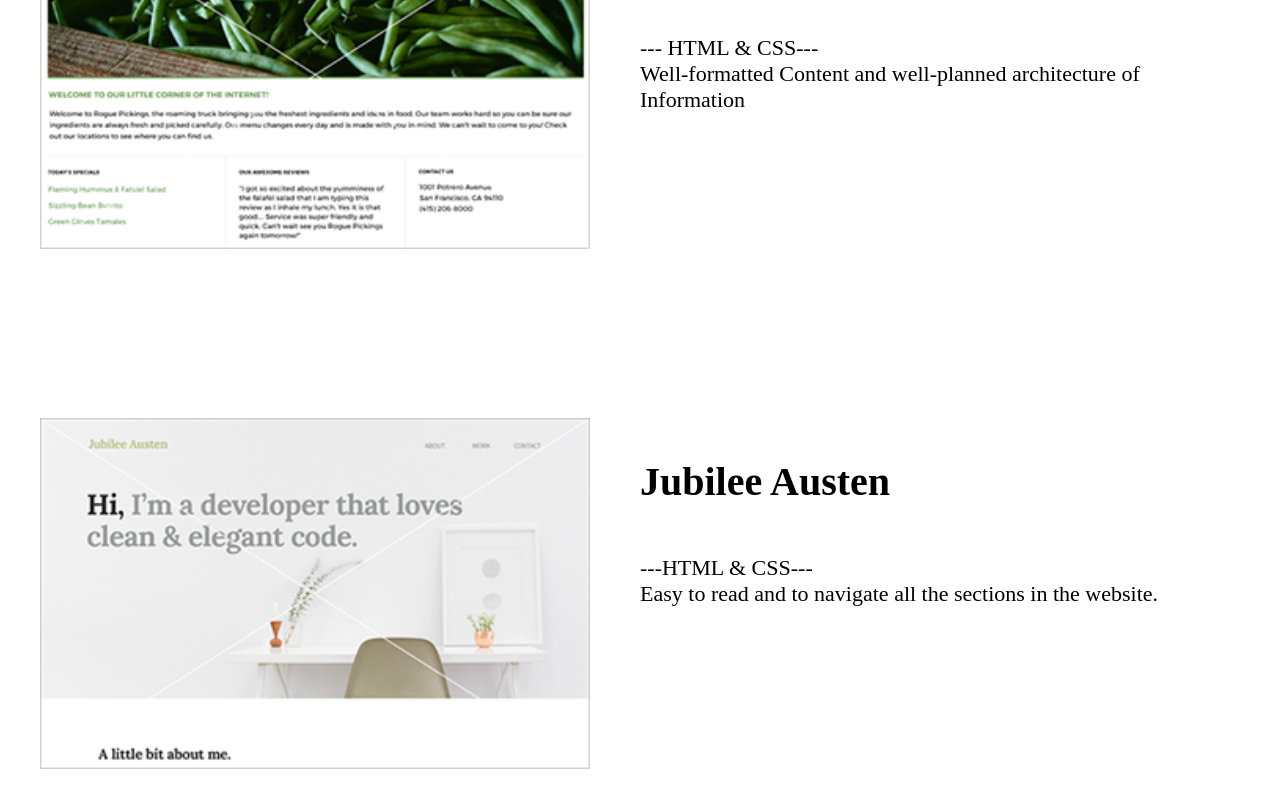
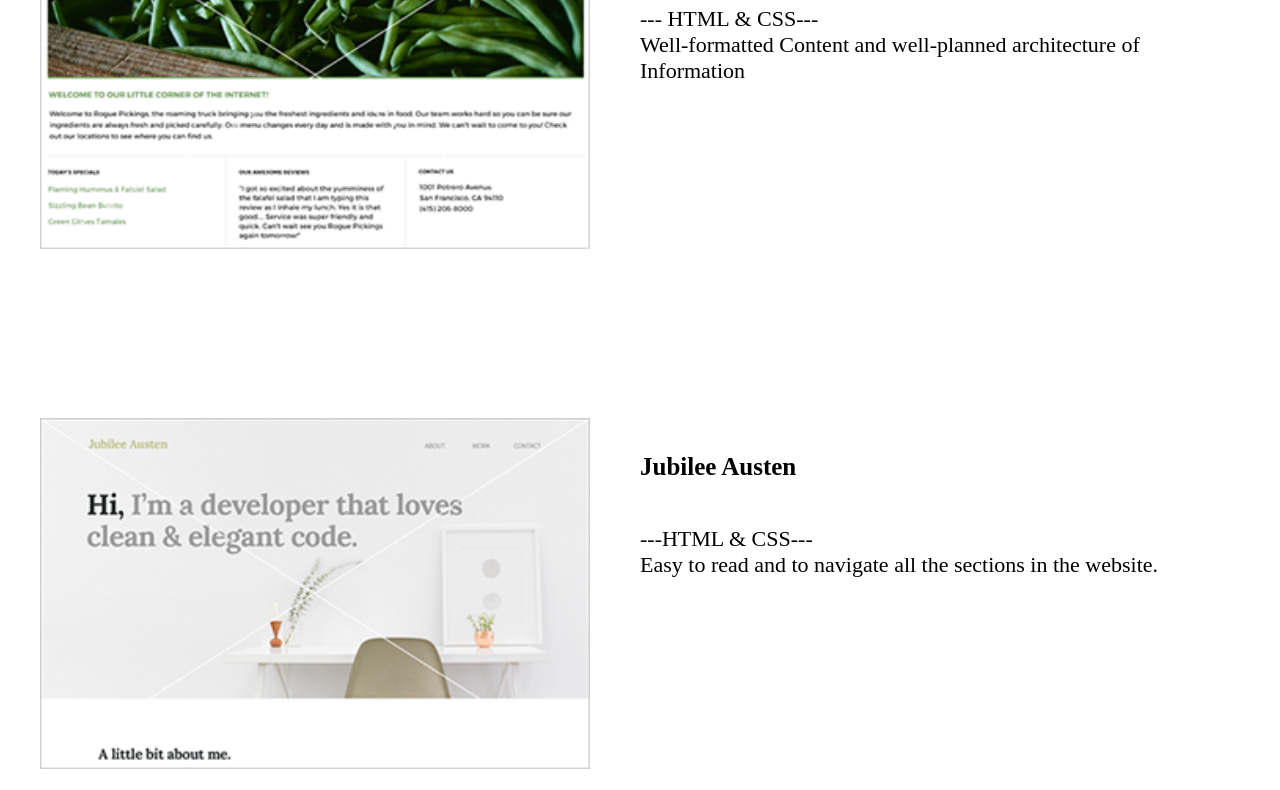
Before and after one commit to nergiz2301/milestone-portfolio-project, a plain HTML site: page work/work.html in a window 1280 px wide. Shown: the part 375-1165 px from the top of the page. Drawn offline with Linux system fonts and the light colour scheme; a web font is replaced by a local one.

Commit message:
Work h3 changed

```diff
--- a/work/csswork/main.css
+++ b/work/csswork/main.css
@@ -99,7 +99,7 @@ nav ul li a{
 
 
 }
-.third-width h4{
+.third-width h3{
     font-size:25px;
     padding:10px;
 
```
